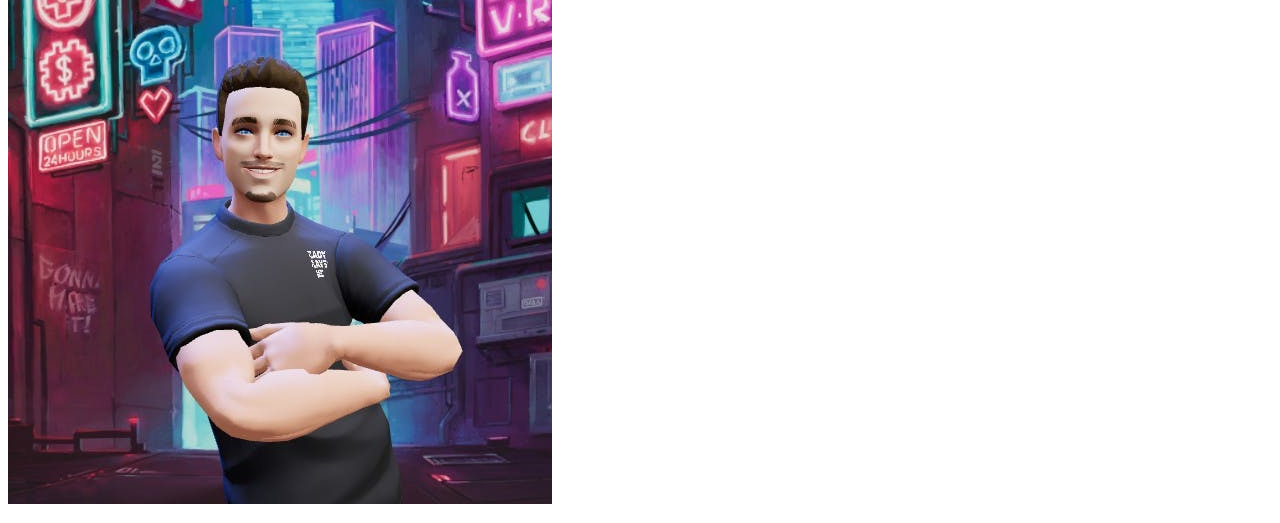
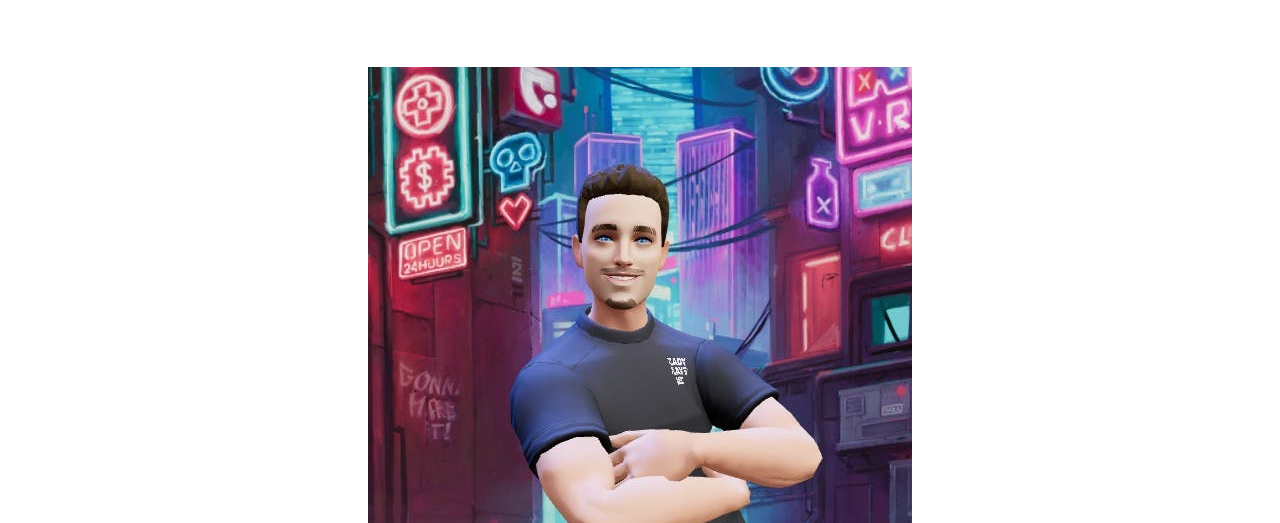
Before and after one commit to nille85/nille85.github.io, a plain HTML site: page index.html in a window 1280 px wide. Shown: the part 48-571 px from the top of the page. Drawn offline with Linux system fonts and the light colour scheme.

```diff
--- a/index.html
+++ b/index.html
@@ -3,7 +3,7 @@
 <head>
     <meta charset="utf-8">
     <title>Niels Holvoet - Building Valuable Digital Solutions</title>
-    <link href="css/style.css" rel="stylesheet" type="type="text/css">
+    <link href="css/style.css" rel="stylesheet">
     <link rel="stylesheet" href="https://fonts.googleapis.com/css?family=Caveat">
     <link rel="stylesheet" href="https://fonts.googleapis.com/css2?family=Roboto">
     <script src="https://kit.fontawesome.com/4dacf47ab8.js" crossorigin="anonymous"></script>
```
Also changed, not shown: 1 other file.
